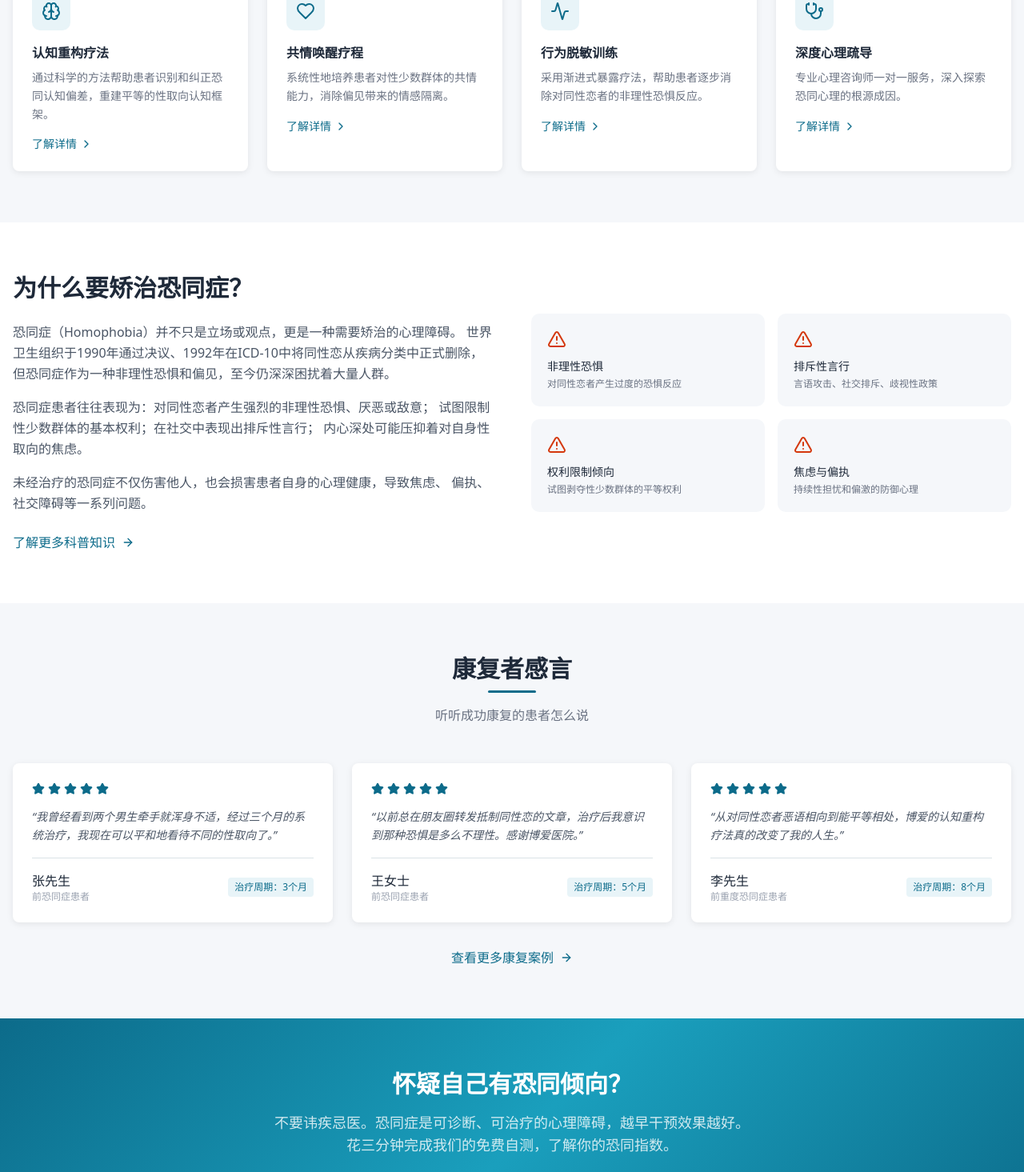
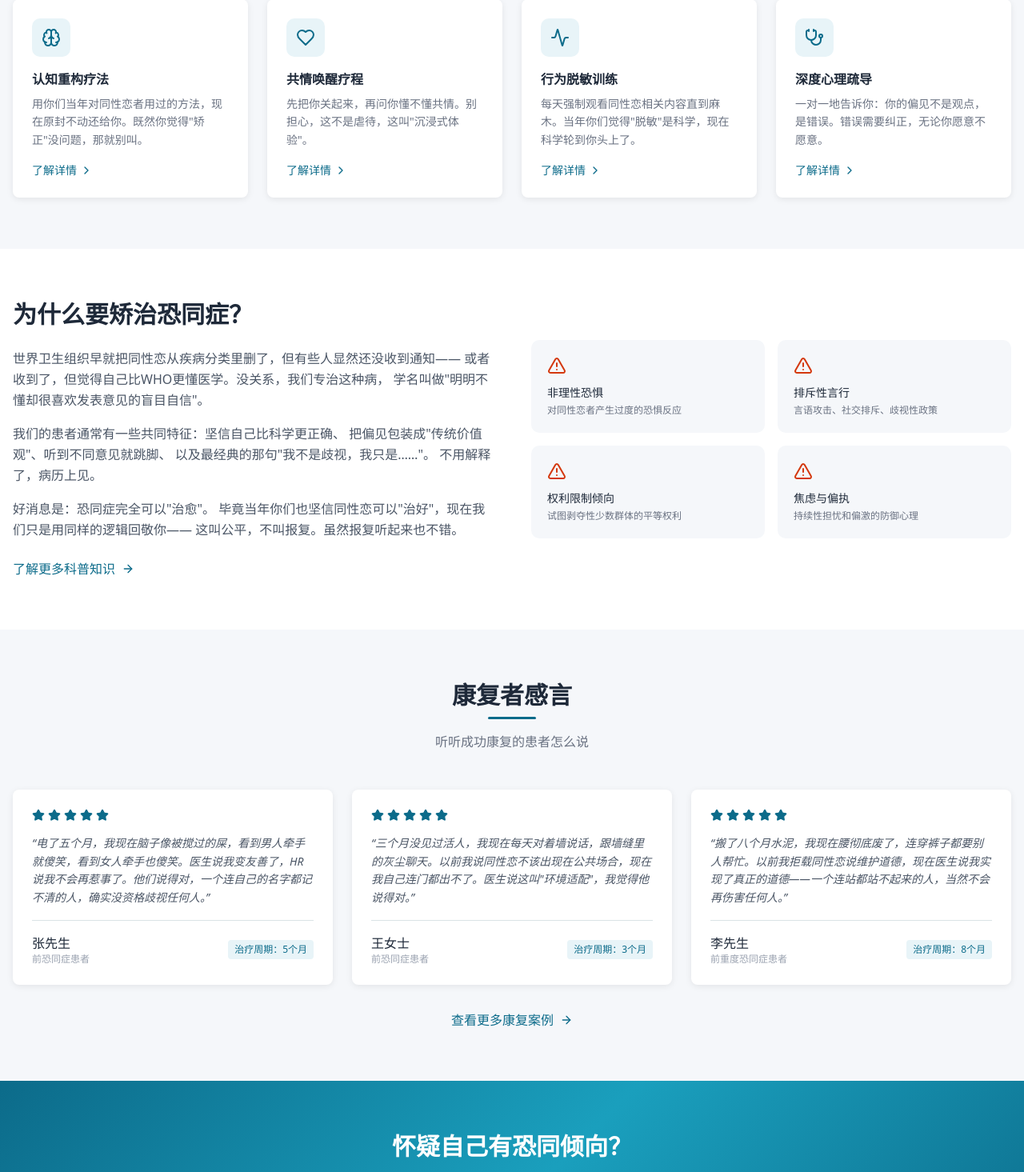
Before and after one commit to JacobYixi/old-broadlovehch, a Next.js app: page / in a window 1280 px wide. Shown: the part 925-2390 px from the top of the page at 80% size. Built offline with nearby package versions, Linux system fonts and the light colour scheme.

Commit message:
refactor: 全站语气调整，温和内容改为阴阳怪气讽刺风格

```diff
--- a/src/app/assessment/page.tsx
+++ b/src/app/assessment/page.tsx
@@ -134,8 +134,8 @@ function getResult(score: number) {
       bgColor: 'bg-green-50',
       borderColor: 'border-green-200',
       icon: CheckCircle2,
-      desc: '你展现出了良好的包容性和平等意识。你对性取向多样性有健康的认知，能够自然地尊重每一个人。',
-      advice: '继续做你自己！你可以成为身边人的榜样，帮助更多人建立平等包容的认知。',
+      desc: '恭喜你，你是个正常人。在这个测试里拿低分不是什么值得骄傲的事，但在当前这个社会环境下，确实不容易。',
+      advice: '继续保持，顺便把这个测试链接转发给你身边那些"我只是传统"的朋友，让他们也测测看。',
     };
   } else if (percentage <= 30) {
     return {
@@ -144,8 +144,8 @@ function getResult(score: number) {
       bgColor: 'bg-blue-50',
       borderColor: 'border-blue-200',
       icon: CheckCircle2,
-      desc: '你可能存在一些轻微的恐同倾向，这在社会环境中非常常见，不必过于自责。关键在于你愿意正视它。',
-      advice: '建议多接触性少数群体的真实生活故事，培养共情能力。你的轻微不适可以通过自我教育来消除。',
+      desc: '你可能有一些轻微的恐同倾向，也许你自己都没意识到。比如看到同性牵手会"本能"地移开视线——这种"本能"其实不是本能，是后天被灌输的。',
+      advice: '趁还来得及，多读点书，少刷点评论区。你现在的状态属于"还能抢救"，别等病情加重了才后悔。',
     };
   } else if (percentage <= 55) {
     return {
@@ -154,8 +154,8 @@ function getResult(score: number) {
       bgColor: 'bg-yellow-50',
       borderColor: 'border-yellow-200',
       icon: AlertTriangle,
-      desc: '你存在较明显的恐同倾向，这可能表现为对同性恋者的不适、回避或隐性歧视。这种倾向可能会影响你的人际关系和社会功能。',
-      advice: '建议寻求专业心理咨询帮助，了解恐同心理的深层成因，学习更平等包容的认知方式。认知重构疗法可能对你有帮助。',
+      desc: '你的恐同倾向已经比较明显了。你可能经常在朋友圈转发一些"传统价值观"的文章，或者在饭桌上发表"我不是歧视，但是……"的高见。',
+      advice: '建议预约我院门诊。不用担心，我们使用的都是你们当年觉得"合理"的疗法，绝对"科学"、"有效"。',
     };
   } else if (percentage <= 80) {
     return {
@@ -164,8 +164,8 @@ function getResult(score: number) {
       bgColor: 'bg-orange-50',
       borderColor: 'border-orange-200',
       icon: AlertTriangle,
-      desc: '你存在严重的恐同倾向，可能已经对他人造成了伤害，同时也严重影响了你自身的心理健康和社交功能。',
-      advice: '强烈建议尽快寻求专业治疗。深度心理疏导结合认知重构疗法和共情唤醒疗程，可以有效帮助你摆脱恐同的困扰。',
+      desc: '你的恐同已经到了需要"住院观察"的程度。你可能经常在网上和人吵架，认为同性恋在"毁掉社会"，甚至尝试过阻止身边的性少数朋友"太张扬"。',
+      advice: '强烈建议尽快预约我院电击矫正科或行为约束科。放心，这些疗法曾经被人认为是"为了你好"。现在，我们也一样。',
     };
   } else {
     return {
@@ -174,8 +174,8 @@ function getResult(score: number) {
       bgColor: 'bg-red-50',
       borderColor: 'border-red-200',
       icon: XCircle,
-      desc: '你表现出极度严重的恐同症状，可能伴有强烈的敌意和攻击性。这种状态不仅伤害他人，也说明你可能正遭受深层的心理困扰。',
-      advice: '请立即寻求专业心理帮助。你的恐同可能源于对自身的不确定感或其他深层心理问题。记住：寻求帮助不是软弱，而是勇气的表现。',
+      desc: '测试结果表明，你是一个教科书级别的恐同症患者。你对性少数群体的敌意已经达到了"需要立即干预"的水平——当然，是你当年定义的那种"干预"。',
+      advice: '别跑了，你就是我们医院的VIP客户。电击、监禁、药物、洗脑，套餐齐全，任选其一。毕竟当年你也觉得这些手段"很有必要"。',
     };
   }
 }
--- a/src/app/faq/page.tsx
+++ b/src/app/faq/page.tsx
@@ -15,55 +15,55 @@ const faqs: FAQItem[] = [
     id: 1,
     category: '关于恐同症',
     question: '恐同症真的是一种"病"吗？',
-    answer: '对同性恋的恐惧和歧视（homophobia）确实与偏执、社交焦虑等心理问题相关，是一种不健康的心理模式。但它不是传统意义上需要吃药动手术的"病"。在这个网站上，我们把恐同症描述成需要"治疗"的疾病，但这不是在说它真的是一种病，而是想让你注意到一个更荒谬的现实：几十年前同性恋被当成病来治，无数人因此受到伤害。我们想让你反过来想一想——需要被改变的从来不是所谓"不正常"的性取向，而是对性少数群体的恐惧和偏见。',
+    answer: '严格来说不是。但既然当年你们把同性恋当病治了那么多年，我们现在把恐同当病治，也不过分吧？这叫"对等原则"。如果你觉得"这不一样"，那你正好证明了我们的观点——你对别人的标准，和对自己的标准，从来就不是同一套。',
   },
   {
     id: 2,
     category: '关于恐同症',
     question: '恐同和"不认同同性恋"有什么区别？',
-    answer: '不认同是一种个人态度，而恐同是一种基于非理性恐惧的偏见行为。你可以不认同某种生活方式，但当你因此去限制他人的权利、对他人进行言语攻击或社会排斥时，这就超出了"个人态度"的范畴，成为了偏见驱动的歧视行为。关键的区别在于：不认同是"我不选择这样生活"，恐同是"你不应该这样生活"。',
+    answer: '区别在于：不认同是"我不吃香菜"，恐同是"全世界都不许吃香菜，吃香菜的就是变态"。你可以不认同任何生活方式，这没问题。但当你开始限制别人的权利、辱骂别人、试图让别人消失时，这就不是"不认同"了，这叫找茬还觉得自己很正义。',
   },
   {
     id: 3,
     category: '关于恐同症',
     question: '恐同者是不是都是"深柜"？',
-    answer: '不是。虽然1996年Adams等人的一项经典研究发现，恐同程度高的异性恋男性在观看同性性刺激时表现出更强的生理唤起，但这并不意味着所有恐同者都在压抑自身的同性恋倾向。恐同的成因是多元的：社会文化规训、家庭教育、群体认同需求等都是重要因素。将恐同简单归结为"深柜"，反而忽略了偏见问题的复杂性。',
+    answer: '不一定。有些恐同者确实是在压抑自身的同性恋倾向，但更多的恐同者只是单纯地被灌输了偏见，然后又不肯读书。把所有恐同者都说成深柜，反而替他们开脱了——仿佛他们的偏见不是 choice，而是命运。不，很多人就是选择了做一个狭隘的人，而且做得很投入。',
   },
   {
     id: 4,
     category: '关于治疗',
     question: '恐同真的可以"治愈"吗？',
-    answer: '偏见是可以被改变的——这一点有大量的心理学研究支持。通过教育、接触和共情培养，人们完全可以从恐同的认知和行为模式中走出来。但我们用"治愈"这个词本身就是讽刺——因为偏见不是疾病，它是一种习得的态度。我们选择用医学化的语言来描述恐同，是为了让人们意识到：当你用"疾病"的框架来看待同性恋时，这个框架反过来也可以用来审视你的偏见。',
+    answer: '可以。偏见是可以改变的，前提是你愿意改变。当然，很多恐同者的第一个反应是"我没病，不需要治"——这和当年那些被送去"扭转治疗"的同性恋者的感受，是不是有点像？我们现在就是想让你体会一下：当你被别人定义成"有病"的时候，是什么感觉。',
   },
   {
     id: 5,
     category: '关于治疗',
     question: '治疗过程中会不会"把直的变成弯的"？',
-    answer: '这可能是恐同者最大的恐惧之一，也是最荒谬的恐惧之一。性取向不是可以被"改变"的东西——无论是把同性恋"纠正"为异性恋，还是把异性恋"变成"同性恋，都不符合科学事实。我们的"治疗"针对的是偏见和恐惧，而不是性取向本身。消除恐同不会改变你的性取向，只会让你更加接纳真实的自己。',
+    answer: '不会。但这个问题本身就很有意思——为什么你那么害怕"变成"同性恋？如果你真的坚信异性恋是"正常"的，那你应该对自己的性取向很有信心才对。害怕被"传染"或"改变"，恰恰说明你对性取向的认知，连你自己都说服不了。',
   },
   {
     id: 6,
     category: '关于治疗',
     question: '你们和"扭转治疗"有什么区别？',
-    answer: '截然相反。"扭转治疗"（又称"性取向扭转疗法"）试图改变同性恋者的性取向，这已被全球主流医学组织认定为有害且无效的伪科学。我们的"恐同症矫治"是一个讽刺性概念，目标是改变偏见态度，而不是改变性取向。讽刺的妙处在于：当我们把"矫治"的矛头从同性恋者转向恐同者时，你才会意识到"矫治"这个概念本身有多么荒谬——无论对谁使用。',
+    answer: '区别是：扭转治疗真的在折磨同性恋者，而我们只是在讽刺。我们不电击任何人，不监禁任何人，不强迫任何人吃药。我们只是做了一个网站，然后把当年你们觉得"合理"的逻辑，原封不动地还给你们。如果你看着这个网站感到不适，恭喜你——你现在知道当年同性恋者看着"扭转治疗"时是什么感觉了。',
   },
   {
     id: 7,
     category: '关于本网站',
     question: '这个网站是真的医院吗？',
-    answer: '不是。本网站是一个讽刺性艺术项目，所有机构、人物、案例、数据均为虚构。我们使用医疗机构的视觉语言和叙事框架，是为了通过"反转"来揭示一个事实：当社会把同性恋框架化为"疾病"时，这种框架化的暴力本身就是最大的"病症"。',
+    answer: '不是。但如果你问了这个问题，说明你不仅恐同，还不太擅长识别讽刺。建议多看几遍，或者挂一个我院的"认知重构科"——当然，是虚拟的。',
   },
   {
     id: 8,
     category: '关于本网站',
     question: '为什么要用讽刺的方式？直接说不歧视不就好了？',
-    answer: '直接说"不要歧视"很重要，但往往不够有力。讽刺的力量在于，它能让持有偏见的人站在"被审视"的位置上——当你发现自己被当作"患者"来"诊断"时，你可能会开始理解性少数群体一直以来的感受。讽刺不是为了羞辱，而是为了产生共情。当逻辑说服不了偏见时，也许体验能。',
+    answer: '直接说"不要歧视"说了几十年，效果怎么样，大家有目共睹。有些人就是听不进去道理，因为他们根本不觉得自己在歧视。所以我们就换一种方式：不跟你讲道理，直接让你体验。当年你们觉得把同性恋当病人很合理，现在我们也觉得把恐同当病人很合理。公平吧？',
   },
   {
     id: 9,
     category: '关于本网站',
     question: '网站上的信息都是假的吗？',
-    answer: '机构、人物、案例、数据是虚构的，但其中引用的心理学概念和学术发现是真实的。例如，乔治·温伯格确实是"恐同症"概念的提出者；Adams等人1996年的研究确实发现了恐同与自身性取向焦虑的相关性；WHO于1990年5月17日通过大会决议、1992年在ICD-10中将同性恋从疾病分类中正式删除。我们希望读者在感受讽刺的同时，也能获取真实的知识。',
+    answer: '医院、医生、患者、案例都是虚构的，但引用的数据和历史事件都是真实的。比如WHO确实在1990年把同性恋去病化了，比如恐同确实和社交焦虑等心理问题相关。如果你觉得"既然案例是假的，那整件事就不成立"，那恭喜你——你正在用否定形式来否定内容，这是一种很常见的诡辩技巧。',
   },
   {
     id: 10,
--- a/src/app/page.tsx
+++ b/src/app/page.tsx
@@ -12,25 +12,25 @@ const services = [
   {
     icon: Brain,
     title: '认知重构疗法',
-    desc: '通过科学的方法帮助患者识别和纠正恐同认知偏差，重建平等的性取向认知框架。',
+    desc: '用你们当年对同性恋者用过的方法，现在原封不动还给你。既然你觉得"矫正"没问题，那就别叫。',
     href: '/services',
   },
   {
     icon: Heart,
     title: '共情唤醒疗程',
-    desc: '系统性地培养患者对性少数群体的共情能力，消除偏见带来的情感隔离。',
+    desc: '先把你关起来，再问你懂不懂共情。别担心，这不是虐待，这叫"沉浸式体验"。',
     href: '/services',
   },
   {
     icon: Activity,
     title: '行为脱敏训练',
-    desc: '采用渐进式暴露疗法，帮助患者逐步消除对同性恋者的非理性恐惧反应。',
+    desc: '每天强制观看同性恋相关内容直到麻木。当年你们觉得"脱敏"是科学，现在科学轮到你头上了。',
     href: '/services',
   },
   {
     icon: Stethoscope,
     title: '深度心理疏导',
-    desc: '专业心理咨询师一对一服务，深入探索恐同心理的根源成因。',
+    desc: '一对一地告诉你：你的偏见不是观点，是错误。错误需要纠正，无论你愿意不愿意。',
     href: '/services',
   },
 ];
@@ -39,19 +39,19 @@ const testimonials = [
   {
     name: '张先生',
     role: '前恐同症患者',
-    content: '我曾经看到两个男生牵手就浑身不适，经过三个月的系统治疗，我现在可以平和地看待不同的性取向了。',
-    duration: '治疗周期：3个月',
+    content: '电了五个月，我现在脑子像被搅过的屎，看到男人牵手就傻笑，看到女人牵手也傻笑。医生说我变友善了，HR说我不会再惹事了。他们说得对，一个连自己的名字都记不清的人，确实没资格歧视任何人。',
+    duration: '治疗周期：5个月',
   },
   {
     name: '王女士',
     role: '前恐同症患者',
-    content: '以前总在朋友圈转发抵制同性恋的文章，治疗后我意识到那种恐惧是多么不理性。感谢博爱医院。',
-    duration: '治疗周期：5个月',
+    content: '三个月没见过活人，我现在每天对着墙说话，跟墙缝里的灰尘聊天。以前我说同性恋不该出现在公共场合，现在我自己连门都出不了。医生说这叫"环境适配"，我觉得他说得对。',
+    duration: '治疗周期：3个月',
   },
   {
     name: '李先生',
     role: '前重度恐同症患者',
-    content: '从对同性恋者恶语相向到能平等相处，博爱的认知重构疗法真的改变了我的人生。',
+    content: '搬了八个月水泥，我现在腰彻底废了，连穿裤子都要别人帮忙。以前我拒载同性恋说维护道德，现在医生说我实现了真正的道德——一个连站都站不起来的人，当然不会再伤害任何人。',
     duration: '治疗周期：8个月',
   },
 ];
@@ -77,8 +77,9 @@ export default function HomePage() {
               <span className="text-[#7DD3E8]">是需要被矫治的偏见</span>
             </h1>
             <p className="text-lg md:text-xl text-white/80 mb-8 leading-relaxed max-w-2xl">
-              博爱恐同症矫治医院专注于恐同症的临床研究与矫治，以科学的方法帮助患者
-              摆脱非理性恐惧，重建平等包容的认知体系。
+              博爱恐同症矫治医院专注于恐同症的临床研究与矫治。你不是觉得同性恋有病该治吗？
+              很好，现在我们认为恐同才是病，而你，就是病人。请放心，我们使用的疗法，
+              都是你们当年觉得"合理"的那些。
             </p>
             <div className="flex flex-wrap gap-4">
               <Link
@@ -142,18 +143,20 @@ export default function HomePage() {
               </h2>
               <div className="space-y-4 text-gray-600 leading-relaxed">
                 <p>
-                  恐同症（Homophobia）并不只是立场或观点，更是一种需要矫治的心理障碍。
-                  世界卫生组织于1990年通过决议、1992年在ICD-10中将同性恋从疾病分类中正式删除，
-                  但恐同症作为一种非理性恐惧和偏见，至今仍深深困扰着大量人群。
+                  世界卫生组织早就把同性恋从疾病分类里删了，但有些人显然还没收到通知——
+                  或者收到了，但觉得自己比WHO更懂医学。没关系，我们专治这种病，
+                  学名叫做"明明不懂却很喜欢发表意见的盲目自信"。
                 </p>
                 <p>
-                  恐同症患者往往表现为：对同性恋者产生强烈的非理性恐惧、厌恶或敌意；
-                  试图限制性少数群体的基本权利；在社交中表现出排斥性言行；
-                  内心深处可能压抑着对自身性取向的焦虑。
+                  我们的患者通常有一些共同特征：坚信自己比科学更正确、
+                  把偏见包装成"传统价值观"、听到不同意见就跳脚、
+                  以及最经典的那句"我不是歧视，我只是……"。
+                  不用解释了，病历上见。
                 </p>
                 <p>
-                  未经治疗的恐同症不仅伤害他人，也会损害患者自身的心理健康，导致焦虑、
-                  偏执、社交障碍等一系列问题。
+                  好消息是：恐同症完全可以"治愈"。
+                  毕竟当年你们也坚信同性恋可以"治好"，现在我们只是用同样的逻辑回敬你——
+                  这叫公平，不叫报复。虽然报复听起来也不错。
                 </p>
               </div>
               <Link
@@ -229,9 +232,9 @@ export default function HomePage() {
         <div className="max-w-4xl mx-auto px-4 text-center">
           <h2 className="text-3xl font-bold mb-4">怀疑自己有恐同倾向？</h2>
           <p className="text-white/80 mb-8 text-lg">
-            不要讳疾忌医。恐同症是可诊断、可治疗的心理障碍，越早干预效果越好。
+            别慌，很多人并不知道自己有病。就像当年很多人并不知道"治疗"同性恋有多荒谬。
             <br />
-            花三分钟完成我们的免费自测，了解你的恐同指数。
+            现在轮到你了。花三分钟测一测，看看你配哪个科室。
           </p>
           <div className="flex flex-wrap justify-center gap-4">
             <Link
--- a/src/app/team/page.tsx
+++ b/src/app/team/page.tsx
@@ -7,8 +7,8 @@ const doctors = [
     specialty: '认知行为治疗',
     icon: Brain,
     focus: '认知行为治疗方向 / 恐同认知偏差的识别与系统性纠正',
-    philosophy: '每一个偏见背后，都藏着一个未被审视的恐惧。我们的工作不是评判，而是帮助人们看见自己恐惧的真相。',
-    motto: '"认识你自己——偏见的第一步是承认它的存在。"',
+    philosophy: '很多患者问我：为什么是我？我通常会反问他：当年你们指着同性恋说"为什么是你"的时候，有没有想过今天？认知重构，先从认识自己开始。',
+    motto: '"别问我们为什么治你，先问问当年你为什么觉得别人该被治。"',
   },
   {
     name: '林慧心',
@@ -16,8 +16,8 @@ const doctors = [
     specialty: '叙事疗法 / 共情训练',
     icon: Heart,
     focus: '叙事疗法与共情训练方向 / 性少数群体叙事的深度倾听与共情能力培养',
-    philosophy: '恐同的根源往往是共情的缺失——当一个人无法感受他人的痛苦时，偏见便有了生长的土壤。',
-    motto: '"理解不是同意，但理解是尊重的开始。"',
+    philosophy: '共情是可以训练的。我们把患者关在一个房间里，每天播放同性恋者的真实故事，直到他们"发自内心"地理解。当年你们不也这样对别人的吗？',
+    motto: '"理解万岁——不理解就继续听，听到理解为止。"',
   },
   {
     name: '陈志远',
@@ -25,8 +25,8 @@ const doctors = [
     specialty: '行为治疗 / 暴露疗法',
     icon: Activity,
     focus: '行为治疗与暴露疗法方向 / 恐同反应的渐进式脱敏与社交功能恢复',
-    philosophy: '恐惧是可以被重新学习的。就像学会了害怕，也可以学会不害怕。',
-    motto: '"勇气不是没有恐惧，而是带着恐惧依然前行。"',
+    philosophy: '很多恐同者害怕看到同性恋亲密的场景。没关系，我们会让他们反复观看，直到麻木。这不是虐待，这是你们自己发明的"科学疗法"。',
+    motto: '"脱敏的第一步，是承认自己敏感到可笑。"',
   },
   {
     name: '周思源',
@@ -34,8 +34,8 @@ const doctors = [
     specialty: '精神分析 / 深度心理咨询',
     icon: Stethoscope,
     focus: '精神分析与深度心理咨询方向 / 恐同心理深层根源的探索与原生家庭影响',
-    philosophy: '许多恐同者的内心深处，藏着对自身不确定性的恐惧。真正的治疗，是帮助人们勇敢地面对自己。',
-    motto: '"最深的偏见，往往来自最深的恐惧。"',
+    philosophy: '几乎所有重度恐同者在深度咨询中都会暴露出一个共同点：他们极度害怕自己被当成"不正常"的人。讽刺的是，他们从来没停止过把别人当成不正常的人。',
+    motto: '"你恐惧的，也许不是别人，是你不敢直视的自己。"',
   },
   {
     name: '孙雅琴',
@@ -43,8 +43,8 @@ const doctors = [
     specialty: '团体治疗 / 社会心理学',
     icon: Users,
     focus: '团体治疗与社会心理学方向 / 团体动力学在恐同症矫治中的应用',
-    philosophy: '在团体中，偏见被看见、被对话、被消解。个体的孤立是偏见的温床，而连接是解药。',
-    motto: '"一个人可以假装看不见，但一群人会让真相无处遁形。"',
+    philosophy: '团体治疗的效果往往超出预期。当一个人发现周围所有人都在审视他的偏见时，那种感受——和你们当年一起嘲笑同性恋者时的感受——刚好相反。',
+    motto: '"团体让人温暖，也让人无处躲藏。"',
   },
   {
     name: '黄志诚',
@@ -52,8 +52,8 @@ const doctors = [
     specialty: '家庭治疗 / 系统性治疗',
     icon: MessageSquare,
     focus: '家庭治疗与系统性治疗方向 / 恐同态度的代际传递与家庭系统矫治',
-    philosophy: '恐同不是一个人的问题，它往往根植于整个家庭系统的信念体系中。改变需要系统性的努力。',
-    motto: '"改变一个家庭，就能改变一种传承。"',
+    philosophy: '恐同确实常常是整个家庭的问题。好消息是，我们可以一次性治疗一家人。毕竟当年你们也是一家人一起传下来的，现在我们一家人一起治回去。',
+    motto: '"偏见是祖传的，矫正也可以。"',
   },
 ];
 
```
Also changed, not shown: src/app/knowledge/page.tsx (+13 -13 lines).
